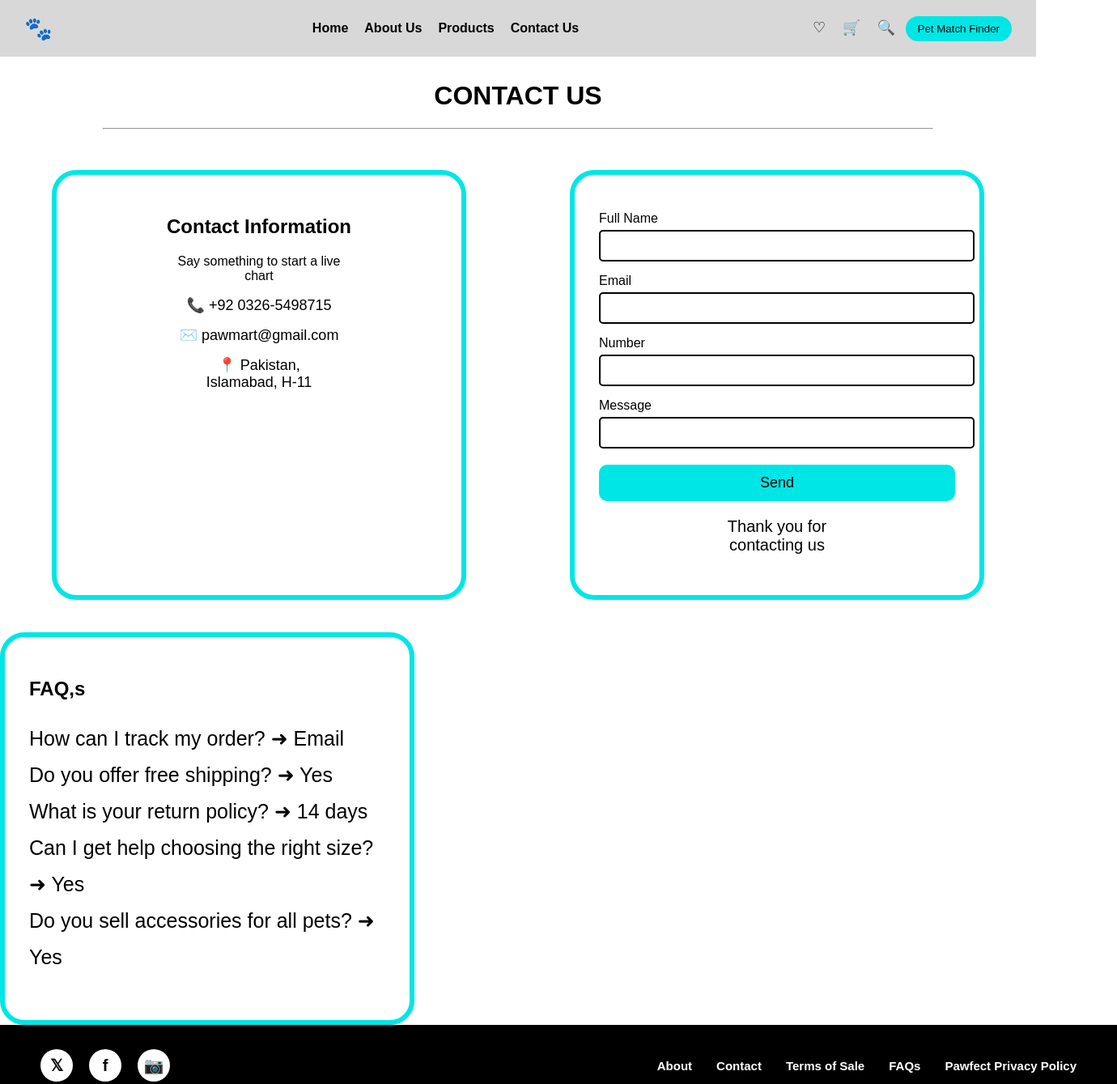
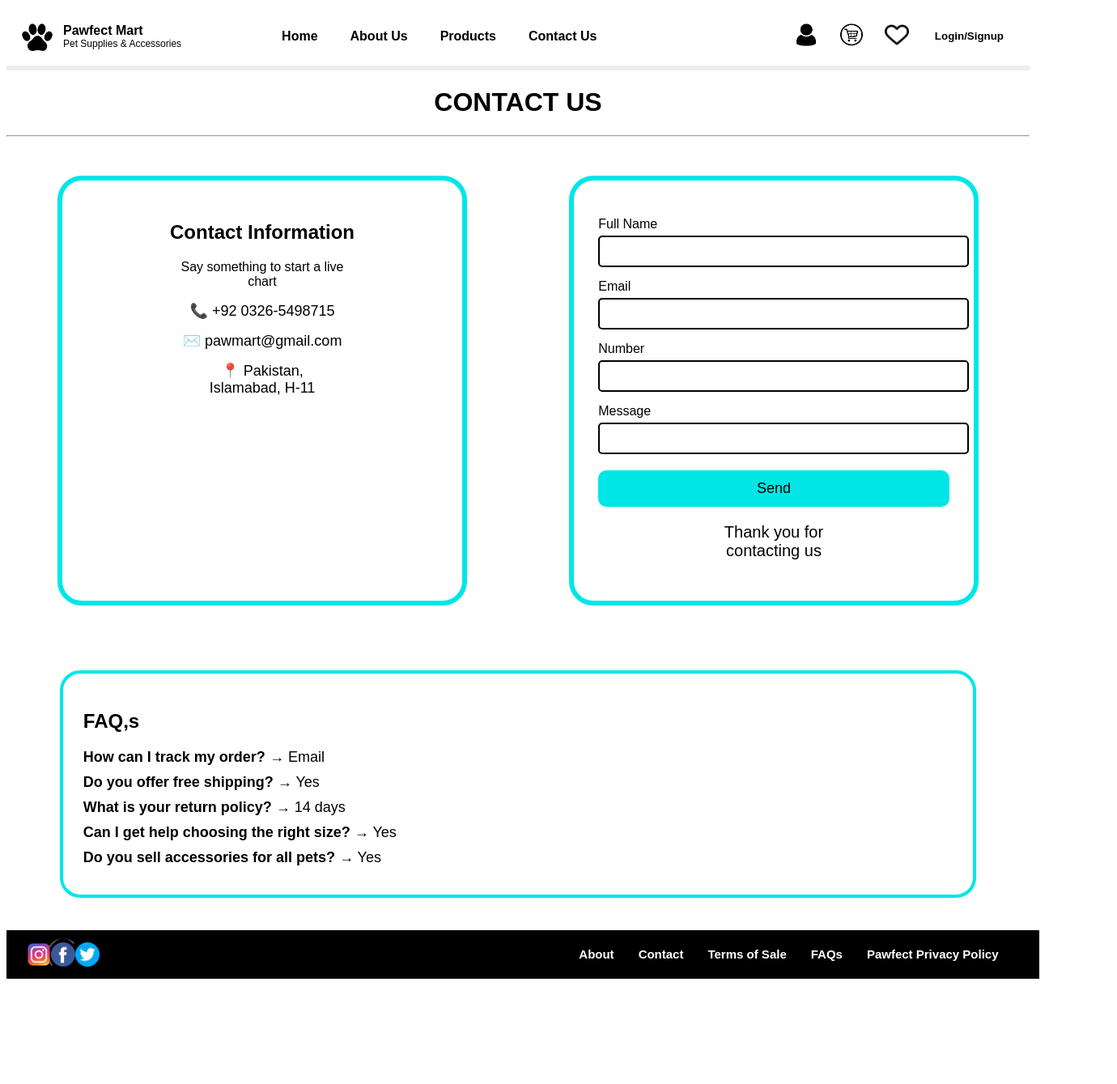
Before and after one commit to i253129cyber/IICT-Project, a plain HTML site: page contact us/contact.html in a window 1280 px wide. Shown: the whole page at 81% size, 1380 px wide, since content can reach past the window. After the commit the page ends 1217 px from the top, so only its background shows below. Drawn offline with Linux system fonts and the light colour scheme.

Commit message:
Add files via upload

```diff
--- a/contact us/contact.css
+++ b/contact us/contact.css
@@ -1,67 +1,82 @@
-/* ==========================
-   GLOBAL STYLES
-   ========================== */
-/* Global body styling */
+
+
 body {
-    margin: 0;
+    margin: 10;
     font-family: Arial, sans-serif;
     background: #fff;
 }
 
-/* ==========================
-   NAVBAR STYLING
-   ========================== */
-.navbar {
-    display: flex;
-    justify-content: space-between;
-    align-items: center;
-    background: #d8d8d8;
-    padding: 10px 30px;
+/* ===== Header ===== */
+.site-header {
+  border-bottom: 6px solid #eee;
+  background: #fff;
+  position: sticky;
+  top: 0;
+  z-index: 30;
 }
+.header-inner {
+  max-width: var(--max-width);
+  margin: 0 auto;
+  display: flex;
+  gap: 14px;
+  align-items: center;
+  padding: 12px 18px;
+}
+.brand {
+display:flex;
+ align-items:center;
+ gap:12px;
+ }
+.paw {
+margin-left: 0%;
+background:#ffffff;  display:grid;
+ place-items:center;
+border-radius:8px;
+font-size:20px;
+}
+.brand-title {
+ font-weight:800;
+}
+.brand-sub {
+ font-size:12px;
+ }
 
-/* Logo styling */
-.logo {
-    font-size: 28px;
+/* nav */
+.main-nav {  margin-left: 100px;
+display:flex;
+gap:20px;
+align-items:center;
+ flex:2;
 }
+.main-nav a { text-decoration:none;
+color:black;
+ padding:8px 10px;
+border-radius:20px;
+font-weight:800;
+ }
 
-.navbar ul {
-    display: flex;
-    list-style: none;
-    gap: 20px;
+/* right tools */
+.header-tools { display:flex;
+gap:10px;
+align-items:center;
 }
+.icon-btn {
+ background:transparent;
+ border:0px solid #e6e6e6;
+ border-radius:8px;
+padding:8px;
+cursor:pointer;
+ }
 
-.navbar a {
-    text-decoration: none;
-    color: #000;
-    font-weight: bold;
+.finder { background:var(--accent);
+border:0;
+padding:10px 14px;
+border-radius:20px;
+font-weight:700;
+cursor:pointer;
 }
+/* CONTACT SECTION WRAPPER*/
 
-.icons span {
-    margin: 0 8px;
-    font-size: 18px;
-}
-
-.finder-btn {
-    background: #00e6e6;
-    border: none;
-    padding: 8px 15px;
-    border-radius: 20px;
-    cursor: pointer;
-}
-
-.page-title {
-    text-align: center;
-    margin-top: 30px;
-}
-
-.divider {
-    width: 80%;
-    margin: 10px auto;
-}
-
-/* ==========================
-   CONTACT SECTION WRAPPER
-   ========================== */
 .contact-section {
     display: flex;
     justify-content: space-around;
@@ -77,6 +92,11 @@ body {
     width: 40%;
     min-width: 300px;
     box-sizing: border-box;
+}
+
+
+.page-title {
+    text-align: center;
 }
 
 /* Contact information box */
@@ -127,35 +147,49 @@ body {
 }
 
 /* FAQ list styling */
-.faq-section ul {
-    list-style: none;
-    padding: 0;
-    font-size: 25px;
-    line-height: 45px;
+.faq-box {
+    width: 85%;
+    margin: 40px auto;
+    border: 4px solid #00e6e6;
+    border-radius: 25px;
+    padding: 25px;
+    text-align: left;
 }
+
+.faq-box h2 {
+    margin-bottom: 20px;
+    font-size: 24px;
+}
+
+.faq-box p {
+    margin: 10px 0;
+    font-size: 18px;
+}
+
 /* FOOTER */
 .footer {
-    width: 100%;
+    width: 93%;
     background: #000;
     color: white;
-    padding: 30px 50px;
-
+    padding: 10px 50px;
     display: flex;
     justify-content: space-between;
     align-items: center;
+
 }
 
 .footer-left {
     display: flex;
     gap: 20px;
     align-items: center;
+
 }
 
 .social-icon {
     width: 40px;
     height: 40px;
-    background: white;
-    color: black;
+    background: rgb(0, 0, 0);
+    color: rgb(0, 0, 0);
     border-radius: 50%;
     display: flex;
     align-items: center;
@@ -163,11 +197,14 @@ body {
     font-size: 20px;
     font-weight: bold;
     cursor: pointer;
+    gap: var(--gap);
+
 }
 
 .footer-links {
     display: flex;
     gap: 30px;
+
 }
 
 .footer-links a {
--- a/contact us/contact.html
+++ b/contact us/contact.html
@@ -7,23 +7,41 @@
     <link rel="stylesheet" href="contact.css">
 </head>
 <body>
-    <header class="navbar">
-        <div class="logo">🐾</div>
-        <nav>
-            <ul>
-                <li><a href="#">Home</a></li>
-                <li><a href="#">About Us</a></li>
-                <li><a href="#">Products</a></li>
-                <li><a href="#">Contact Us</a></li>
-            </ul>
-        </nav>
-        <div class="icons">
-            <span>♡</span>
-            <span>🛒</span>
-            <span>🔍</span>
-            <button class="finder-btn">Pet Match Finder</button>
+
+
+    <header class="site-header">
+    <div class="header-inner">
+      <div class="brand">
+        <div class="paw">
+          <img style="width: 40px;height: 40px;" src="logo.png" alt="">
         </div>
-    </header>
+        <div class="brand-text">
+          <div class="brand-title">Pawfect Mart</div>
+          <div class="brand-sub">Pet Supplies & Accessories</div>
+        </div>
+      </div>
+
+      <nav class="main-nav">
+        <a href="#">Home</a>
+        <a href="#">About Us</a>
+        <a href="#">Products</a>
+        <a href="#">Contact Us</a>
+      </nav>
+
+      <div class="header-tools">
+        <button class="icon-btn">
+          <img style="width: 30px;height: 30px;" src="man.png" alt="">
+        </button>
+        <button class="icon-btn">
+          <img style="width: 30px;height: 30px;" src="cart.png" alt="">
+        </button>
+        <button class="icon-btn">
+          <img style="width: 30px;height: 30px;" src="heart.png" alt="">
+        </button>
+        <button class="finder">Login/Signup</button>
+      </div>
+    </div>
+  </header>
 
     <h1 class="page-title">CONTACT US</h1>
     <hr class="divider">
@@ -60,24 +78,31 @@
         </div>
     </section>
 
-    <section class="faq-section">
+     <div class="faq-box">
         <h2>FAQ,s</h2>
-        <ul>
-            <li>How can I track my order? ➜ Email</li>
-            <li>Do you offer free shipping? ➜ Yes</li>
-            <li>What is your return policy? ➜ 14 days</li>
-            <li>Can I get help choosing the right size? ➜ Yes</li>
-            <li>Do you sell accessories for all pets? ➜ Yes</li>
-        </ul>
-    </section>
+        <p><strong>How can I track my order?</strong> → Email</p>
+        <p><strong>Do you offer free shipping?</strong> → Yes</p>
+        <p><strong>What is your return policy?</strong> → 14 days</p>
+        <p><strong>Can I get help choosing the right size?</strong> → Yes</p>
+        <p><strong>Do you sell accessories for all pets?</strong> → Yes</p>
+    </div>
 
-<!-- FOOTER -->
+
+      <!-- FOOTER -->
 <footer class="footer">
 
     <div class="footer-left">
-        <div class="social-icon">𝕏</div>
-        <div class="social-icon">f</div>
-        <div class="social-icon">📷</div>
+
+        <button class="social-icon">
+        <div class="social-icon">
+          <img style="width: 30px;height: 30px;" src="insta.png" alt="">
+        </div>
+        <div class="social-icon">
+          <img style="width: 30px;height: 30px;" src="faceboo.png" alt="">
+        </div>
+        <div class="social-icon">
+          <img style="width: 30px;height: 30px;" src="twee.png" alt="">
+        </div>
     </div>
 
     <div class="footer-links">
@@ -89,7 +114,5 @@
     </div>
 
 </footer>
-
-
 </body>
 </html>
```
Also changed, not shown: contact us/cart.png (added), contact us/heart.png (added), contact us/logo.png (added), contact us/man.png (added).
